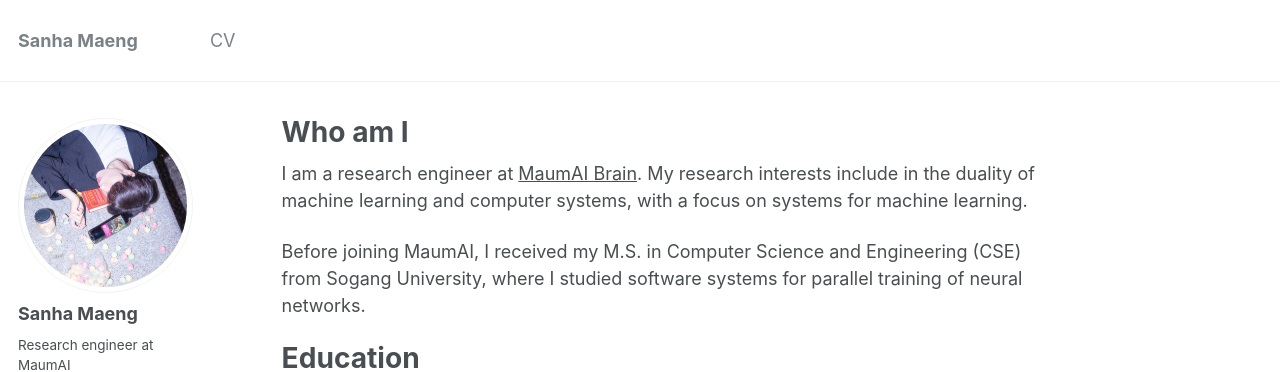
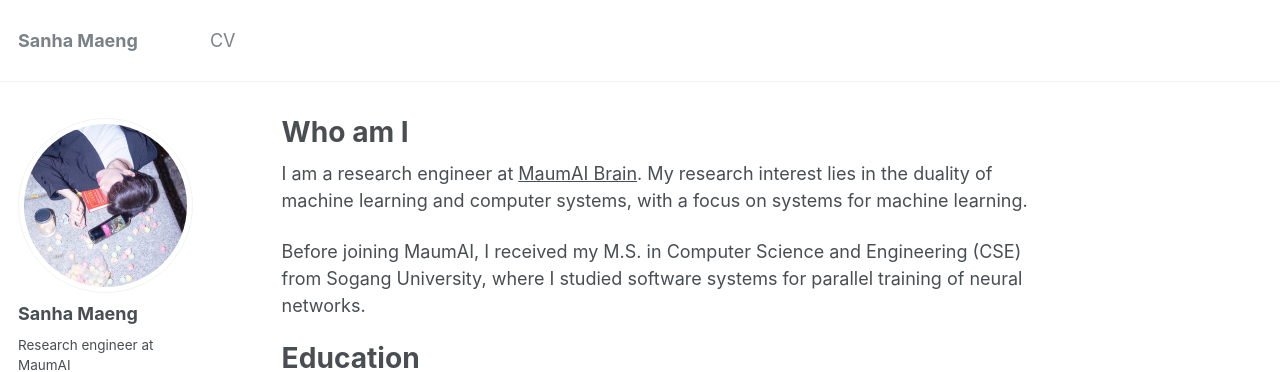
Before and after one commit to 9rum/9rum.github.io, a Jekyll site: the page built from _pages/whoami.md, in a window 1280 px wide and 1046 px high. Shown: the top 372 px of the window. Built offline with Jekyll 4.4.1, drawn with Linux system fonts in a browser that asks for light colours.

Commit message:
_pages: update whoami

```diff
--- a/_pages/whoami.md
+++ b/_pages/whoami.md
@@ -8,7 +8,7 @@ redirect_from:
 ---
 
 I am a research engineer at [MaumAI Brain](https://maum-ai.github.io/).
-My research interests include in the duality of machine learning and computer systems, with a focus on systems for machine learning.
+My research interest lies in the duality of machine learning and computer systems, with a focus on systems for machine learning.
 
 Before joining MaumAI, I received my M.S. in Computer Science and Engineering (CSE) from Sogang University, where I studied software systems for parallel training of neural networks.
 
```
